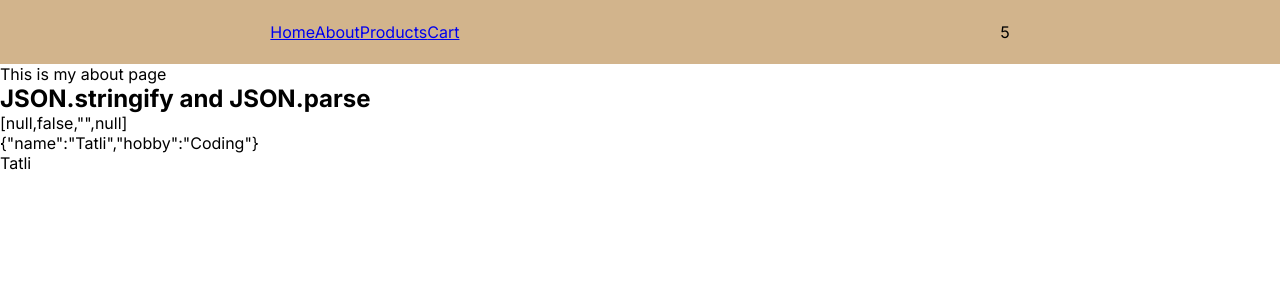
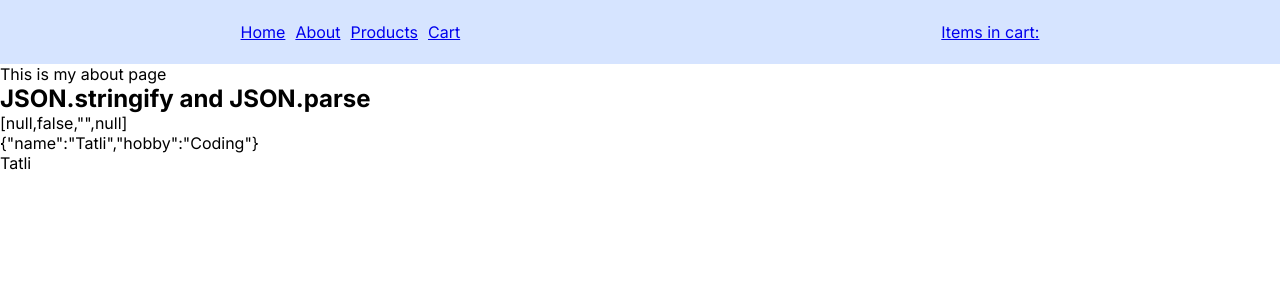
Before and after one commit to Tatli/nextjs-ecommerce-store, a Next.js app: page /about in a window 1280 px wide. Shown: the top 300 px of the page. Built offline with nearby package versions, Linux system fonts and the light colour scheme; no server answers.

Commit message:
Add total items in cart display to header and link it to /cart

```diff
--- /dev/null
+++ b/app/HeaderCart.js
@@ -0,0 +1,7 @@
+import Link from 'next/link';
+import { getCookie } from '../util/cookies';
+
+export default function HeaderCart() {
+  const cartCookie = getCookie(`cart`);
+  return <Link href="/cart">Items in cart: {cartCookie}</Link>;
+}
--- a/app/globals.scss
+++ b/app/globals.scss
@@ -6,10 +6,14 @@
 body {
 }
 
+a {
+  padding: 5px;
+}
+
 nav {
   width: 100vw;
   height: 4rem;
-  background: tan;
+  background: hsl(219, 100%, 92%);
   display: flex;
   justify-content: space-around;
   align-items: center;
--- a/app/layout.tsx
+++ b/app/layout.tsx
@@ -3,6 +3,7 @@ import './globals.scss';
 import type { Metadata } from 'next';
 import { Inter } from 'next/font/google';
 import Link from 'next/link';
+import HeaderCart from './HeaderCart';
 
 const inter = Inter({ subsets: ['latin'] });
 
@@ -37,7 +38,7 @@ export default function RootLayout({
             </Link>
           </header>
           <span data-test-id="cart-count">
-            {Math.floor(Math.random() * 10)}
+            <HeaderCart />
           </span>
         </nav>
         {/* Will only update on site refresh */}
```
